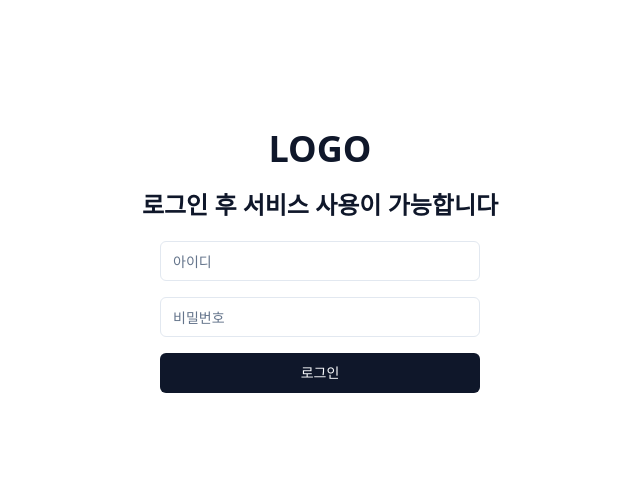
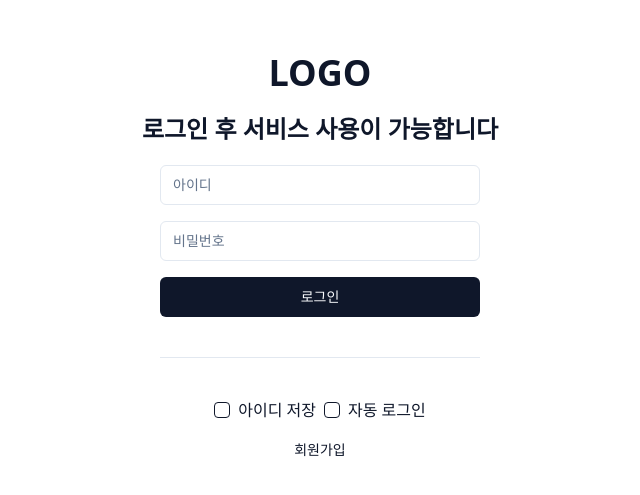
Before and after one commit to godhyeongman/Streaming_playground, a Next.js app: page /testLogin in a window 1280 px wide. Shown: the part 139-634 px from the top of the page, without its empty margins (320-960 px from the left). Built offline with nearby package versions, Linux system fonts and the light colour scheme.

Commit message:
feat: feat login helper mark up

```diff
--- a/app/testLogin/page.tsx
+++ b/app/testLogin/page.tsx
@@ -1,4 +1,6 @@
 import LoginForm from '@/src/component/login/loginForm';
+import LoginHelpers from '@/src/component/login/loginHelpers';
+import { Separator } from '@/src/component/ui/separator';
 
 export default function Login() {
   return (
@@ -8,6 +10,8 @@ export default function Login() {
         로그인 후 서비스 사용이 가능합니다
       </span>
       <LoginForm />
+      <Separator className="w-[25%] my-5" />
+      <LoginHelpers />
     </div>
   );
 }
--- /dev/null
+++ b/src/component/login/loginHelpers.tsx
@@ -0,0 +1,18 @@
+import { Checkbox } from '@/src/component/ui/checkbox';
+import { Button } from '@/src/component/ui/button';
+
+export default function LoginHelpers() {
+  return (
+    <div className="flex flex-col gap-2">
+      <div className="flex items-center gap-2">
+        <Checkbox />
+        <span>아이디 저장</span>
+        <Checkbox />
+        <span>자동 로그인</span>
+      </div>
+      <Button variant="outline" className="border-none">
+        회원가입
+      </Button>
+    </div>
+  );
+}
```
